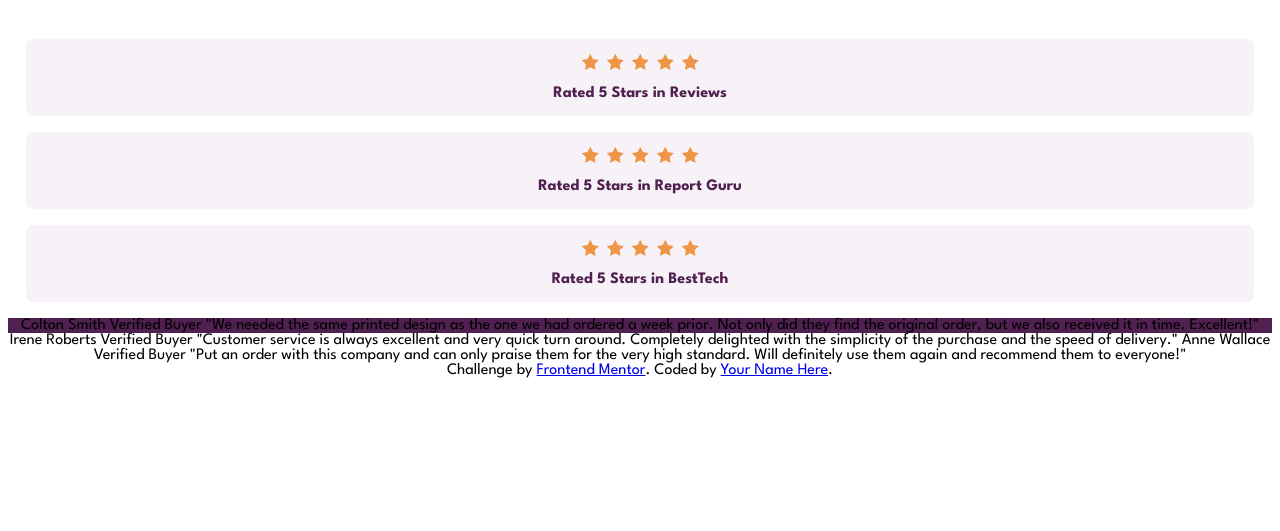
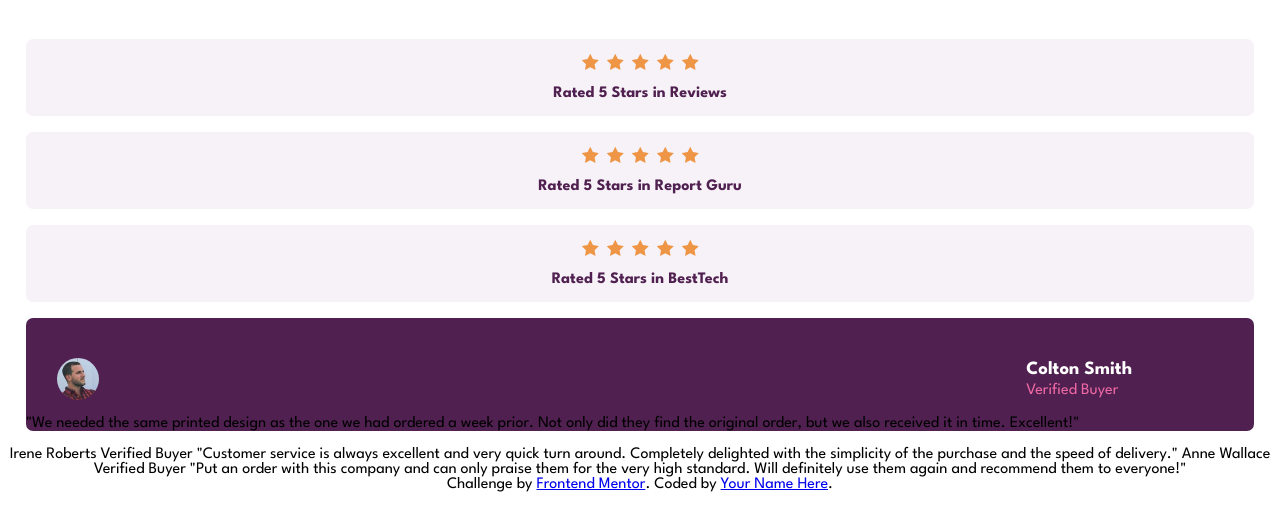
Before and after one commit to JunoField/fm6-social-proof-section, a website built with Parcel: page index.html in a window 1280 px wide. Shown: the part 165-696 px from the top of the page. Built offline with nearby package versions, Linux system fonts and the light colour scheme.

Commit message:
done top part of user reviews

```diff
--- a/index.html
+++ b/index.html
@@ -57,13 +57,20 @@
       <p>Rated 5 Stars in BestTech</p>
     </div>
 
-    <div class="customer-review">
-          Colton Smith
-    Verified Buyer
-    "We needed the same printed design as the one we had ordered a week prior.
-    Not only did they find the original order, but we also received it in time.
-    Excellent!"
-    </div>
+    <article class="customer-review">
+      <div class="customer-review-header">
+        <img src="images/image-colton.jpg">
+        <div>
+          <h3>Colton Smith</h3>
+          <h4>Verified Buyer</h4>
+        </div>
+
+      </div>
+
+      <p>"We needed the same printed design as the one we had ordered a week prior.
+          Not only did they find the original order, but we also received it in time.
+          Excellent!"</p>
+    </article>
 
 
     Irene Roberts
--- a/style.scss
+++ b/style.scss
@@ -53,5 +53,43 @@ h1{
 
 .customer-review{
     background-color: $veryDarkMagenta;
+    margin: auto 18px auto 18px;
+    border-radius: 7px;
+    text-align: left;
+
+    p{
+
+    }
+
 
 }
+
+.customer-review-header{
+    display: flex;
+    flex-direction: row;
+    img{
+        max-width: 42px;
+        max-height: 42px;
+        border-radius: 50%;
+        margin: 40px auto auto 31px;
+    }
+
+    div{
+        position: relative;
+        left: -122px;
+        top: 43px;
+    }
+
+    h3{
+        margin: 0px auto auto auto;
+        font-weight: 700;
+        color: $white;
+
+    }
+    h4{
+        margin: 5px auto auto auto;
+        font-weight: 400;
+        color: $softPink;
+
+    }
+}
```
Also changed, not shown: dist/image-colton.aa18c352.jpg (added), dist/index.html, 2 other files.
